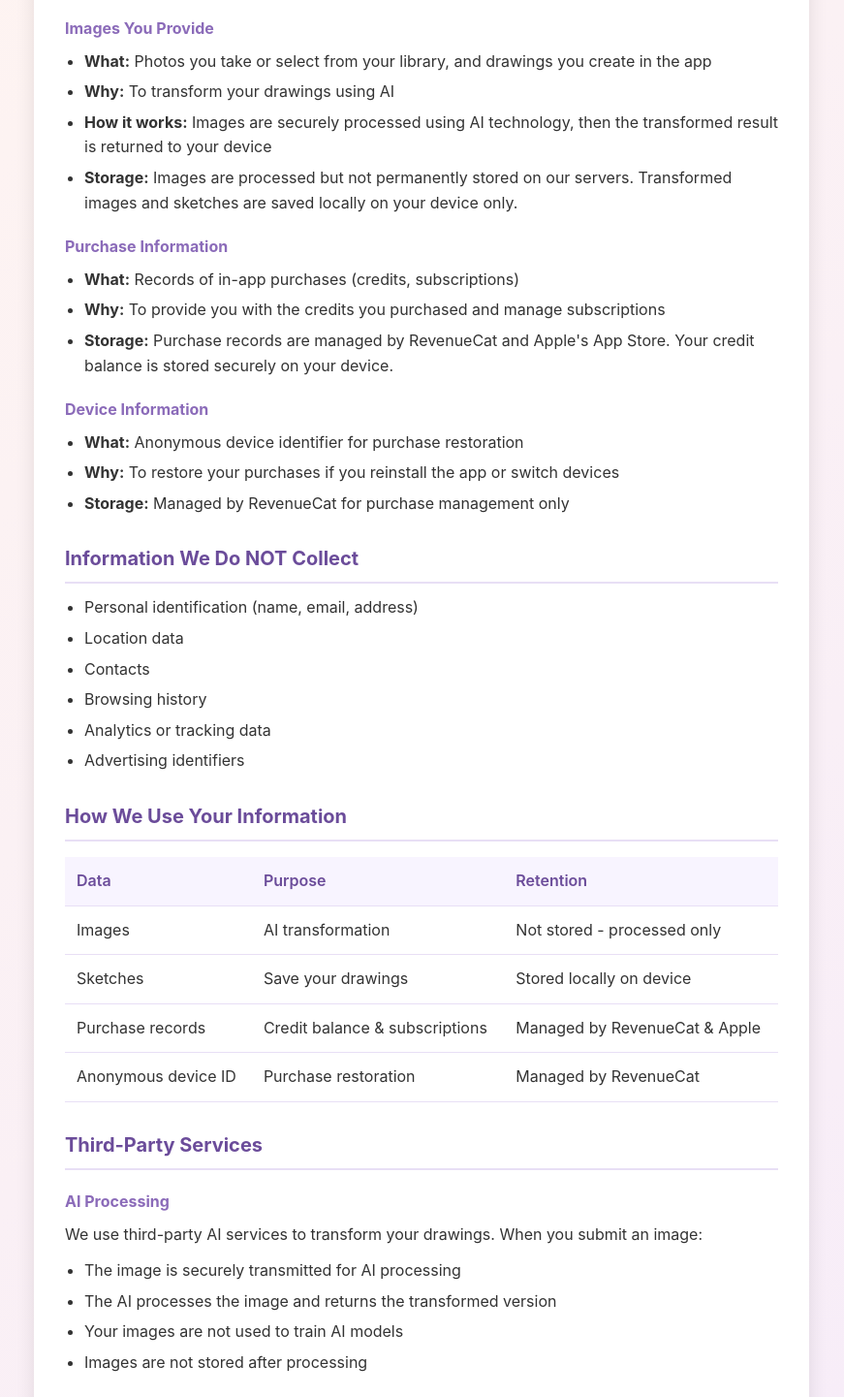
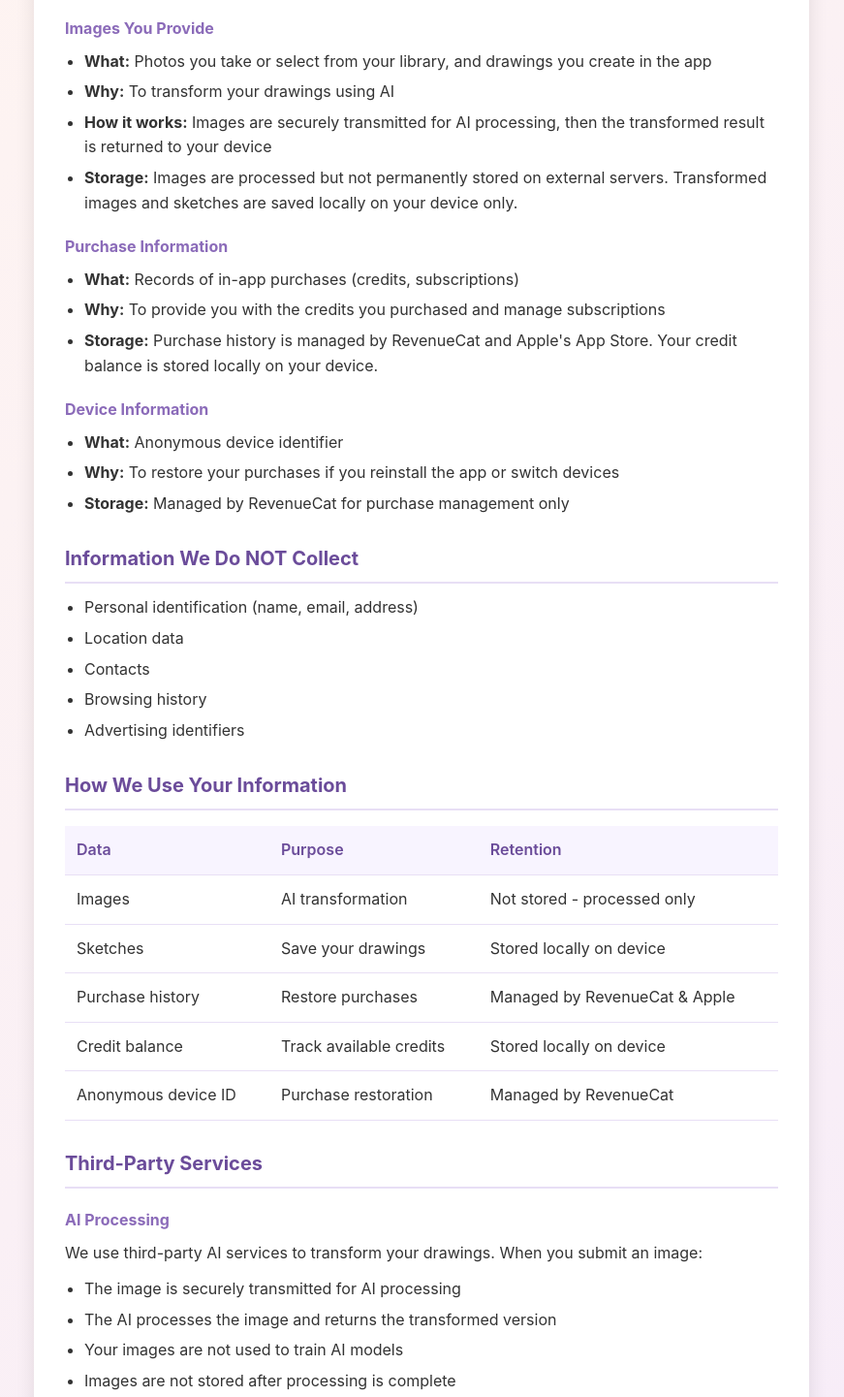
Before and after one commit to Ibrahimk247/sketchmagic-privacy, a plain HTML site: page index.html in a window 1280 px wide. Shown: the part 359-1800 px from the top of the page at 97% size, without its empty margins (205-1076 px from the left). Drawn offline with Linux system fonts and the light colour scheme.

Commit message:
Update index.html

```diff
--- a/index.html
+++ b/index.html
@@ -1,4 +1,4 @@
-<!DOCTYPE html>
+  <!DOCTYPE html>
   <html lang="en">
   <head>
       <meta charset="UTF-8">
@@ -133,20 +133,20 @@
           <ul>
               <li><strong>What:</strong> Photos you take or select from your library, and drawings you create in the app</li>
               <li><strong>Why:</strong> To transform your drawings using AI</li>
-              <li><strong>How it works:</strong> Images are securely processed using AI technology, then the transformed result is returned to your device</li>
-              <li><strong>Storage:</strong> Images are processed but not permanently stored on our servers. Transformed images and sketches are saved locally on your device only.</li>
+              <li><strong>How it works:</strong> Images are securely transmitted for AI processing, then the transformed result is returned to your device</li>
+              <li><strong>Storage:</strong> Images are processed but not permanently stored on external servers. Transformed images and sketches are saved locally on your device only.</li>
           </ul>
 
           <h3>Purchase Information</h3>
           <ul>
               <li><strong>What:</strong> Records of in-app purchases (credits, subscriptions)</li>
               <li><strong>Why:</strong> To provide you with the credits you purchased and manage subscriptions</li>
-              <li><strong>Storage:</strong> Purchase records are managed by RevenueCat and Apple's App Store. Your credit balance is stored securely on your device.</li>
+              <li><strong>Storage:</strong> Purchase history is managed by RevenueCat and Apple's App Store. Your credit balance is stored locally on your device.</li>
           </ul>
 
           <h3>Device Information</h3>
           <ul>
-              <li><strong>What:</strong> Anonymous device identifier for purchase restoration</li>
+              <li><strong>What:</strong> Anonymous device identifier</li>
               <li><strong>Why:</strong> To restore your purchases if you reinstall the app or switch devices</li>
               <li><strong>Storage:</strong> Managed by RevenueCat for purchase management only</li>
           </ul>
@@ -157,7 +157,6 @@
               <li>Location data</li>
               <li>Contacts</li>
               <li>Browsing history</li>
-              <li>Analytics or tracking data</li>
               <li>Advertising identifiers</li>
           </ul>
 
@@ -179,9 +178,14 @@
                   <td>Stored locally on device</td>
               </tr>
               <tr>
-                  <td>Purchase records</td>
-                  <td>Credit balance & subscriptions</td>
+                  <td>Purchase history</td>
+                  <td>Restore purchases</td>
                   <td>Managed by RevenueCat & Apple</td>
+              </tr>
+              <tr>
+                  <td>Credit balance</td>
+                  <td>Track available credits</td>
+                  <td>Stored locally on device</td>
               </tr>
               <tr>
                   <td>Anonymous device ID</td>
@@ -198,7 +202,7 @@
               <li>The image is securely transmitted for AI processing</li>
               <li>The AI processes the image and returns the transformed version</li>
               <li>Your images are not used to train AI models</li>
-              <li>Images are not stored after processing</li>
+              <li>Images are not stored after processing is complete</li>
           </ul>
 
           <h3>RevenueCat (Purchase Management)</h3>
@@ -207,6 +211,7 @@
               <li>Processes and validates your purchases with Apple</li>
               <li>Enables purchase restoration across devices</li>
               <li>Uses an anonymous app user ID (not linked to personal information)</li>
+              <li>Collects anonymous purchase analytics (not linked to you personally)</li>
               <li>Does not collect personal information like name or email</li>
               <li>For more information, see <a href="https://www.revenuecat.com/privacy">RevenueCat's Privacy Policy</a></li>
           </ul>
@@ -243,7 +248,7 @@
           </ul>
 
           <h3>Important Note About Purchase Data</h3>
-          <p>Your credit balance and purchase history are managed by RevenueCat and Apple. This data may persist after app deletion to allow purchase restoration. To request deletion of your RevenueCat data, please contact us.</p>
+          <p>Your purchase history is managed by RevenueCat and Apple, allowing purchase restoration across devices. Your credit balance is stored locally on your device and may be lost if you delete the app or switch devices without restoring purchases.</p>
 
           <h2>Data Retention</h2>
           <table>
@@ -265,7 +270,7 @@
               </tr>
               <tr>
                   <td>Credit balance</td>
-                  <td>Stored on device & synced with RevenueCat</td>
+                  <td>Stored locally on device</td>
               </tr>
               <tr>
                   <td>Purchase history</td>
@@ -278,7 +283,7 @@
 
           <h2>Contact Us</h2>
           <p>If you have questions about this Privacy Policy or wish to request data deletion, please contact us at:</p>
-          <p><strong>Email:</strong> Sketchmagicapp@gmail.com </p>
+          <p><strong>Email:</strong> sketchmagicapp@gmail.com</p>
           <p><strong>Developer:</strong> Ibrahim Khan</p>
 
           <div class="summary">
@@ -288,7 +293,7 @@
                   <li>Images are processed but not stored</li>
                   <li>Your images are not used for AI training</li>
                   <li>We don't collect personal information</li>
-                  <li>We don't track you or show ads</li>
+                  <li>We don't show ads</li>
                   <li>Purchases managed securely by RevenueCat & Apple</li>
                   <li>Family-friendly and designed with children's privacy in mind</li>
               </ul>
```
